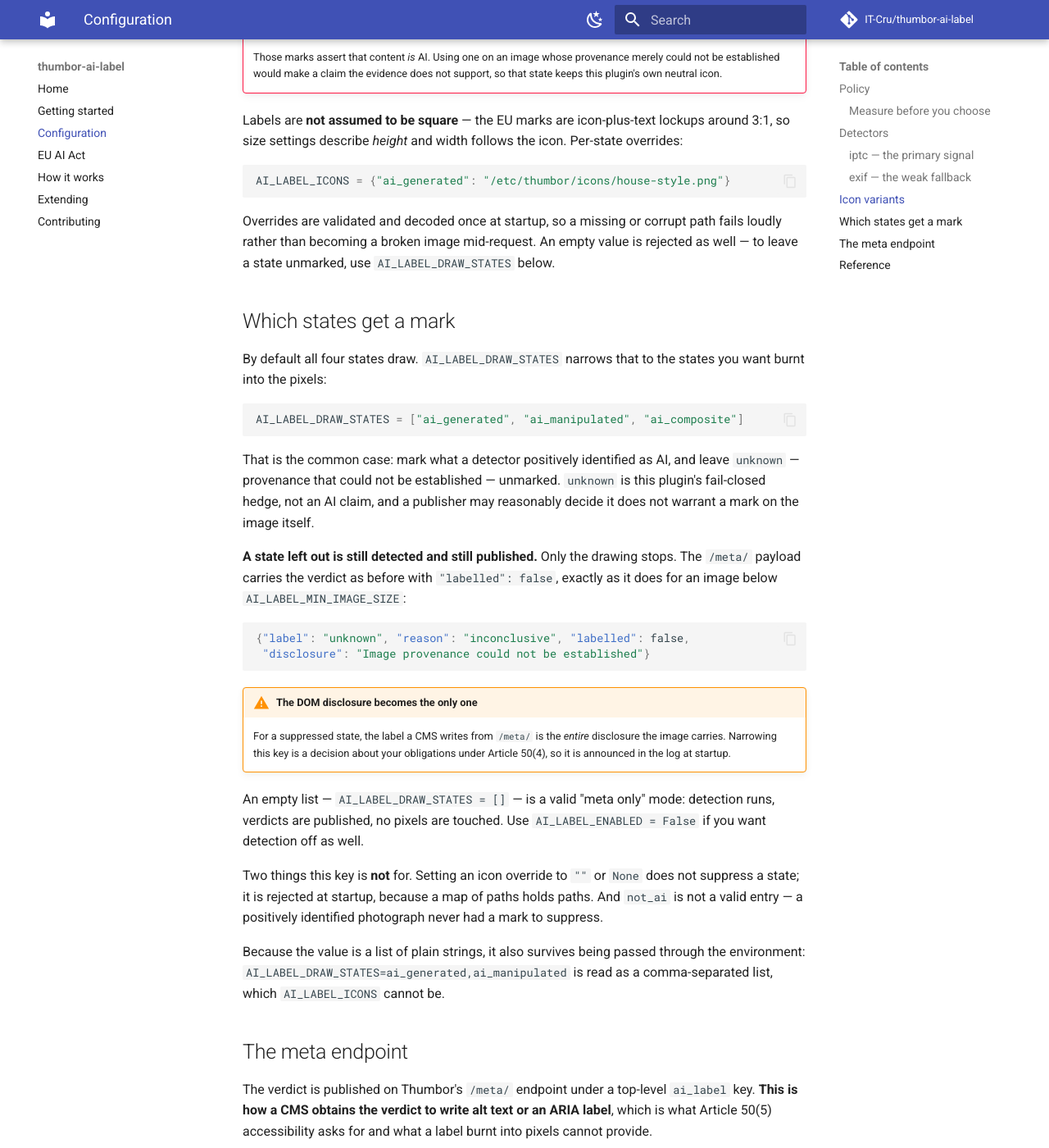
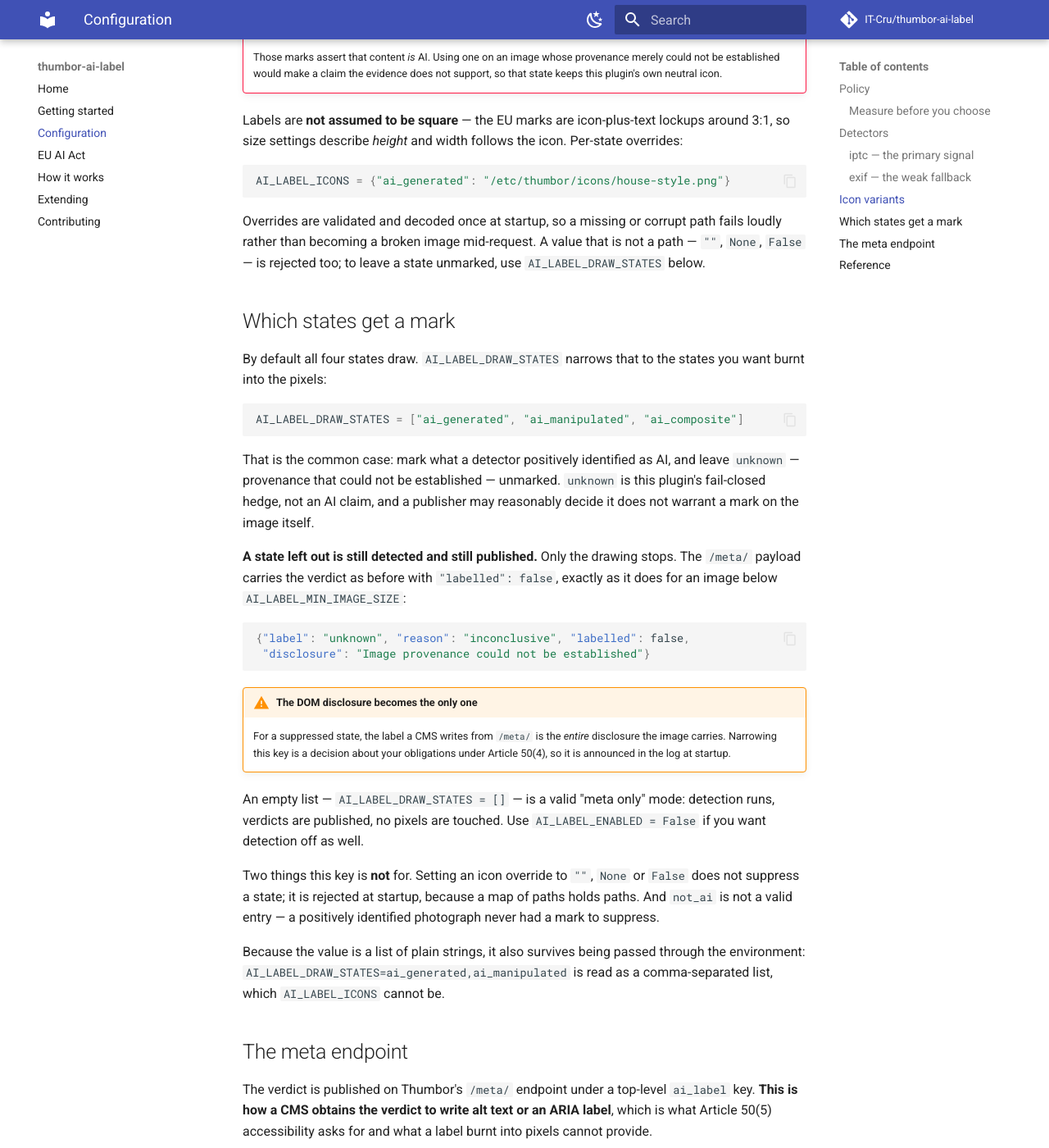
Before and after one commit to IT-Cru/thumbor-ai-label, an MkDocs documentation site: the page built from docs/configuration.md, in a window 1280 px wide and 1400 px high, scrolled down 3941 px. Shown: the whole window at 82% size. Built offline with MkDocs 1.6.1 and Material for MkDocs 9.7.7, drawn with Linux system fonts in a browser that asks for light colours; comment, search, counter and statistics services are not loaded.

Commit message:
Treat every icon override as a path, not as a truthy value
Copilot's review of #13 caught that the blank-value check did not go far enough.
`str(False).strip()` is `"False"`, so `False` and `0` passed validation and then
fell through the next line's `pathlib.Path(path) if path else None` to the bundled
icon — the exact silent fallback that check was added to close. Verified before
fixing: both were accepted and both drew the default mark.

`False` is the interesting case rather than a curiosity. It reads as an off switch,
so it is what an operator would plausibly try before finding AI_LABEL_DRAW_STATES,
and it was the one input that failed silently.

Validation is now by type: anything that is not a non-blank `str` or `Path` is an
`IconError` naming the key and the offending value. Every surviving entry is an
explicit path, so the truthiness test is gone rather than merely guarded — there is
no longer a line that could reintroduce the fallback.

Paths are also stripped. A padded path failed loudly before, so the guarantee held,
but as `not found:   /etc/thumbor/icons/ai.png` — a path that looks correct and an
error that looks wrong, over an invisible space.

Co-Authored-By: Claude Opus 5 <noreply@anthropic.com>

````diff
--- a/README.md
+++ b/README.md
@@ -278,8 +278,9 @@ AI_LABEL_ICONS = {"ai_generated": "/etc/thumbor/icons/house-style.png"}
 ```
 
 Overrides are validated and decoded once at startup, so a missing or corrupt path fails
-loudly rather than becoming a broken image mid-request. An empty value is rejected as well
-— to leave a state unmarked, use `AI_LABEL_DRAW_STATES` below.
+loudly rather than becoming a broken image mid-request. A value that is not a path — `""`,
+`None`, `False` — is rejected too; to leave a state unmarked, use `AI_LABEL_DRAW_STATES`
+below.
 
 > The Commission notes that use of these icons by non-signatories of the Code of Practice
 > "should not be construed as signaling of their adherence to the code", and that
@@ -317,9 +318,9 @@ An empty list — `AI_LABEL_DRAW_STATES = []` — is a valid "meta only" mode: d
 verdicts are published, no pixels are touched. Use `AI_LABEL_ENABLED = False` if you want
 detection off as well.
 
-Two things this key is **not** for. Setting an icon override to `""` or `None` does not
-suppress a state; it is rejected at startup, because a map of paths holds paths. And
-`not_ai` is not a valid entry — a positively identified photograph never had a mark to
+Two things this key is **not** for. Setting an icon override to `""`, `None` or `False`
+does not suppress a state; it is rejected at startup, because a map of paths holds paths.
+And `not_ai` is not a valid entry — a positively identified photograph never had a mark to
 suppress.
 
 Because the value is a list of plain strings, it also survives being passed through the
--- a/docs/configuration.md
+++ b/docs/configuration.md
@@ -170,8 +170,9 @@ AI_LABEL_ICONS = {"ai_generated": "/etc/thumbor/icons/house-style.png"}
 ```
 
 Overrides are validated and decoded once at startup, so a missing or corrupt path fails
-loudly rather than becoming a broken image mid-request. An empty value is rejected as well
-— to leave a state unmarked, use `AI_LABEL_DRAW_STATES` below.
+loudly rather than becoming a broken image mid-request. A value that is not a path — `""`,
+`None`, `False` — is rejected too; to leave a state unmarked, use `AI_LABEL_DRAW_STATES`
+below.
 
 ## Which states get a mark
 
@@ -205,9 +206,9 @@ An empty list — `AI_LABEL_DRAW_STATES = []` — is a valid "meta only" mode: d
 verdicts are published, no pixels are touched. Use `AI_LABEL_ENABLED = False` if you want
 detection off as well.
 
-Two things this key is **not** for. Setting an icon override to `""` or `None` does not
-suppress a state; it is rejected at startup, because a map of paths holds paths. And
-`not_ai` is not a valid entry — a positively identified photograph never had a mark to
+Two things this key is **not** for. Setting an icon override to `""`, `None` or `False`
+does not suppress a state; it is rejected at startup, because a map of paths holds paths.
+And `not_ai` is not a valid entry — a positively identified photograph never had a mark to
 suppress.
 
 Because the value is a list of plain strings, it also survives being passed through the
````
Also changed, not shown: 2 other files.
